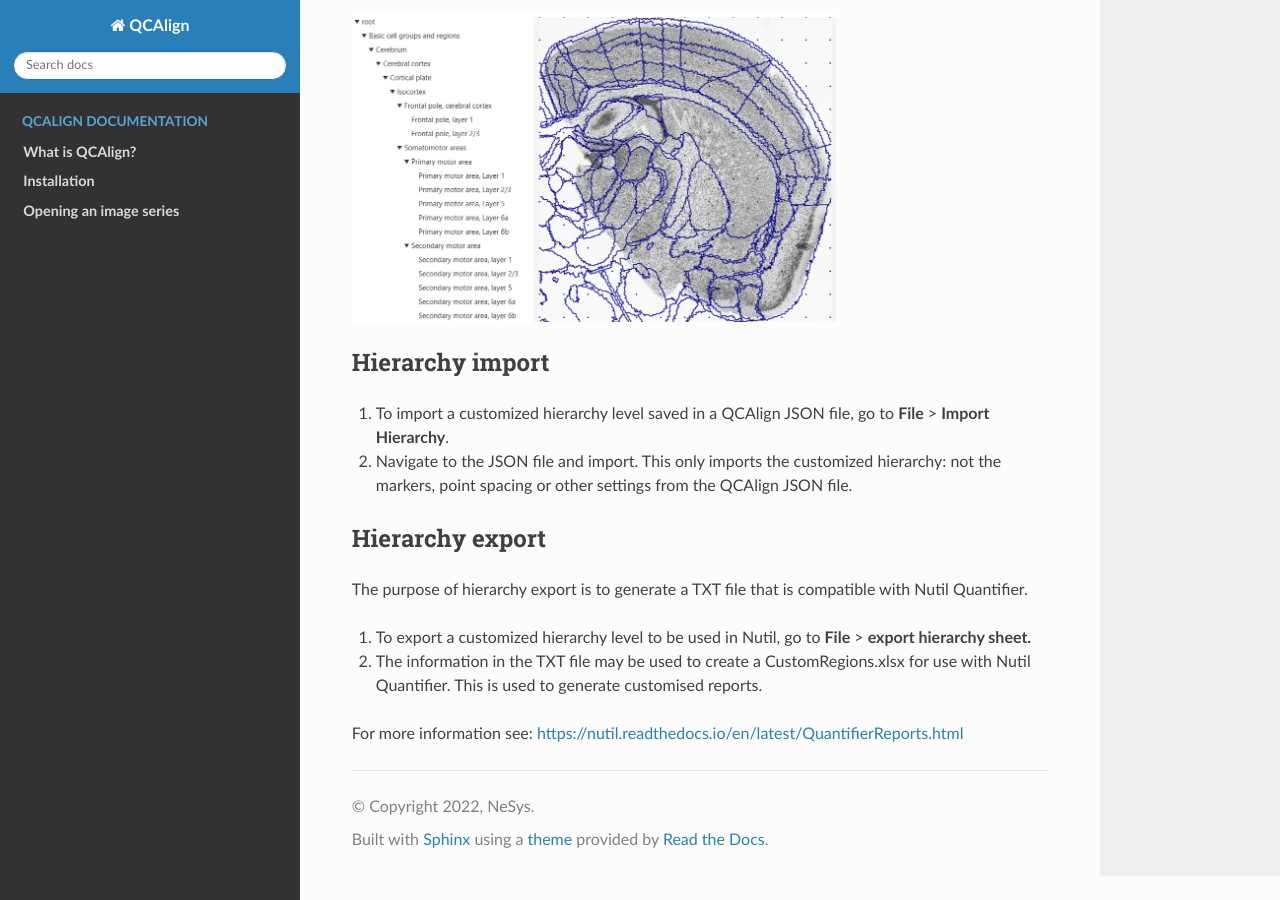
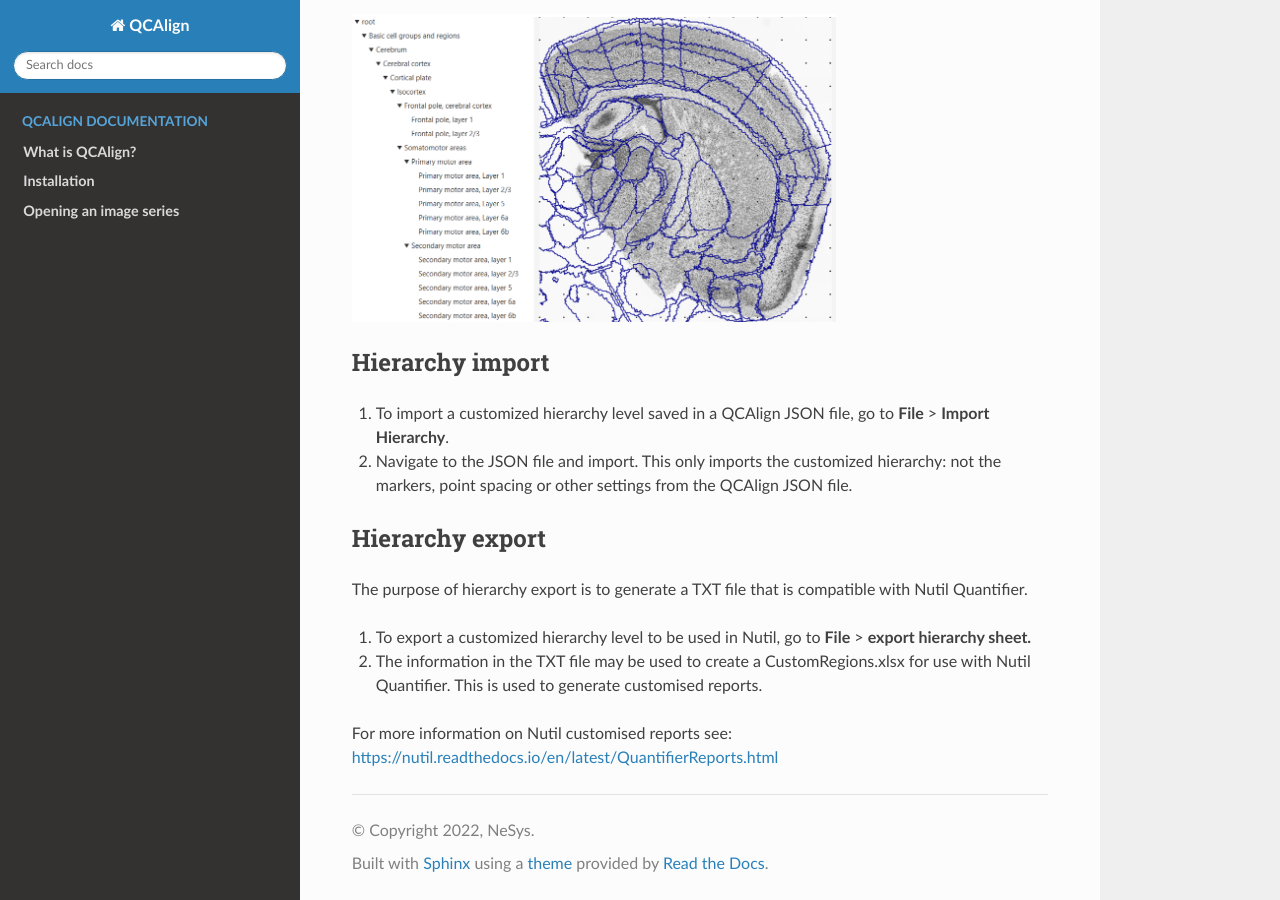
Before and after one commit to Neural-Systems-at-UIO/QCAlign, a Sphinx documentation site: the page built from docs/hierarchy.rst, in a window 1280 px wide and 900 px high, scrolled down 578 px. Built offline with Sphinx 7.4.7 and the Read the Docs theme 2.0.0, drawn with Linux system fonts in a browser that asks for light colours.

Commit message:
Update hierarchy.rst

```diff
--- a/docs/hierarchy.rst
+++ b/docs/hierarchy.rst
@@ -44,7 +44,7 @@ The purpose of hierarchy export is to generate a TXT file that is compatible wit
 
 2. The information in the TXT file may be used to create a CustomRegions.xlsx for use with Nutil Quantifier. This is used to generate customised reports.
 
-For more information see: https://nutil.readthedocs.io/en/latest/QuantifierReports.html
+For more information on Nutil customised reports see: https://nutil.readthedocs.io/en/latest/QuantifierReports.html
 
 
 .. _section-1:
```
